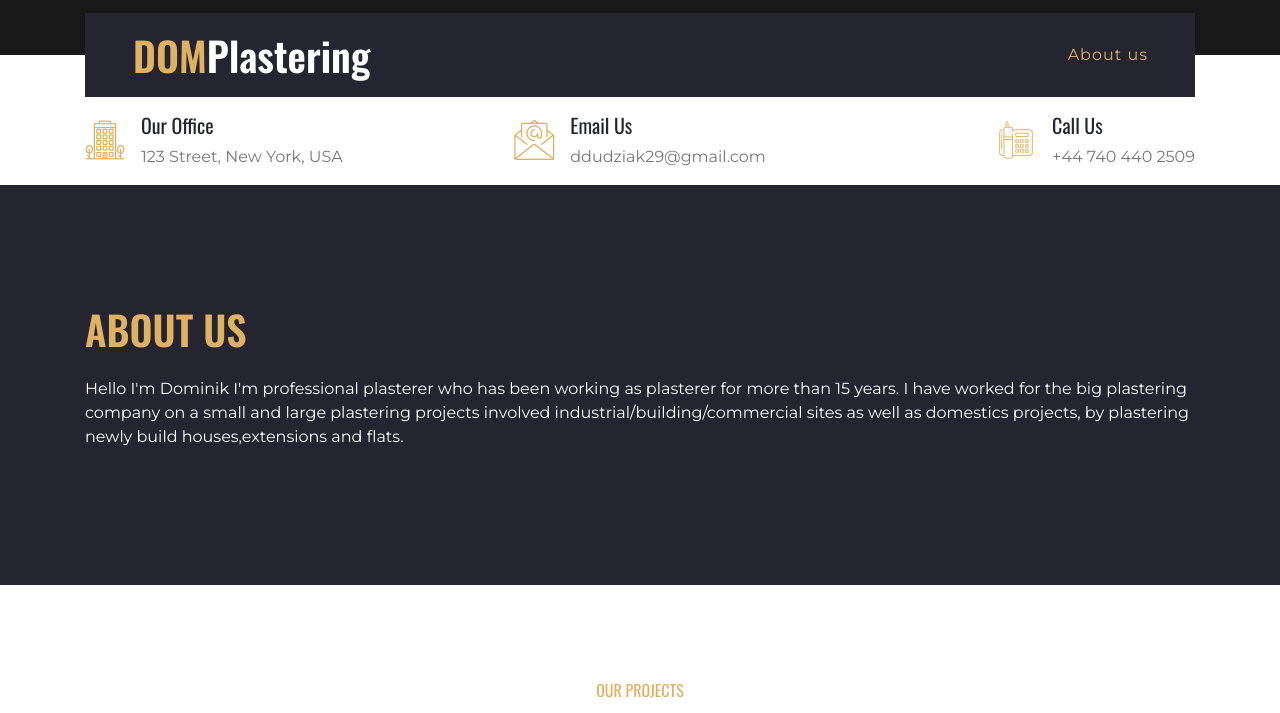
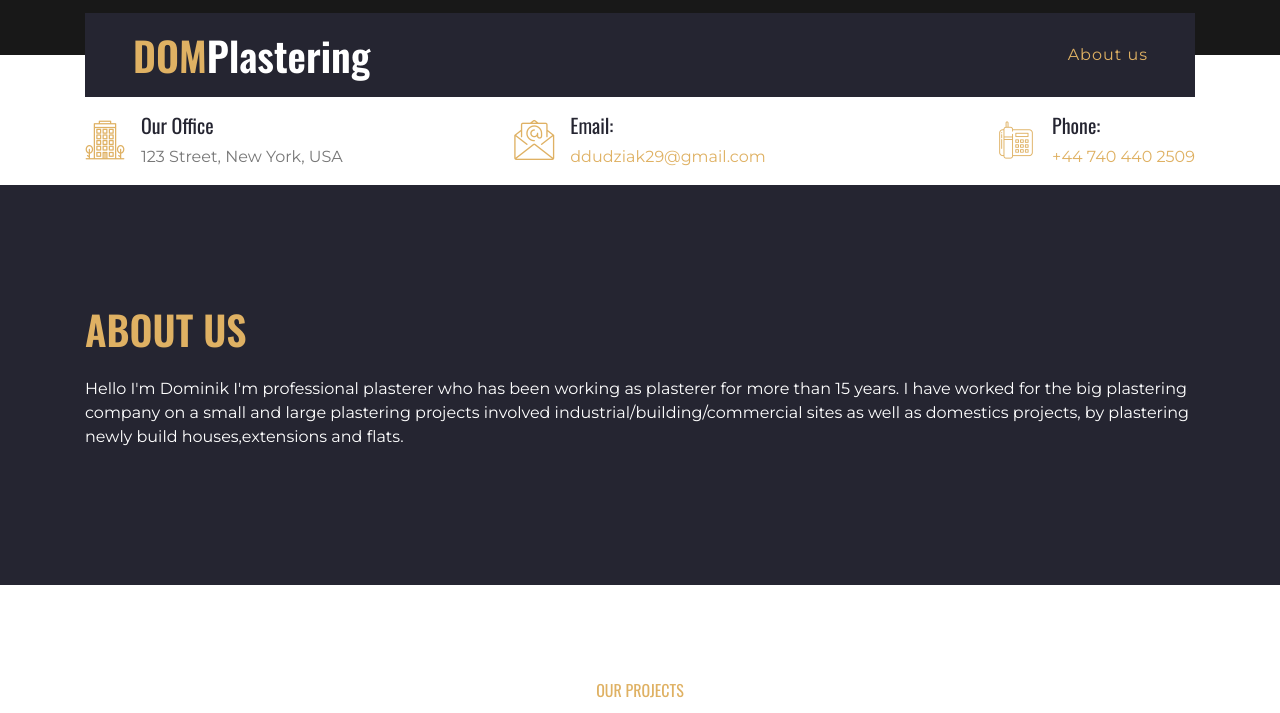
Before and after one commit to eStasicki/domplastering, a plain HTML site: page index.html in a window 1280 px wide. Shown: the part 43-756 px from the top of the page. Drawn offline with nearby package versions, Linux system fonts and the light colour scheme.

Commit message:
change index page

```diff
--- a/index.html
+++ b/index.html
@@ -119,8 +119,10 @@
                 class="flaticon-email font-weight-normal text-primary m-0 mr-3"
               ></h1>
               <div class="d-flex flex-column">
-                <h5>Email Us</h5>
-                <p class="m-0">ddudziak29@gmail.com</p>
+                <h5>Email:</h5>
+                <p class="m-0">
+                  <a href="mailto:ddudziak29@gmail.com">ddudziak29@gmail.com</a>
+                </p>
               </div>
             </div>
           </div>
@@ -130,8 +132,10 @@
                 class="flaticon-telephone font-weight-normal text-primary m-0 mr-3"
               ></h1>
               <div class="d-flex flex-column">
-                <h5>Call Us</h5>
-                <p class="m-0">+44 740 440 2509</p>
+                <h5>Phone:</h5>
+                <p class="m-0">
+                  <a href="tel:+447404402509">+44 740 440 2509</a>
+                </p>
               </div>
             </div>
           </div>
```
